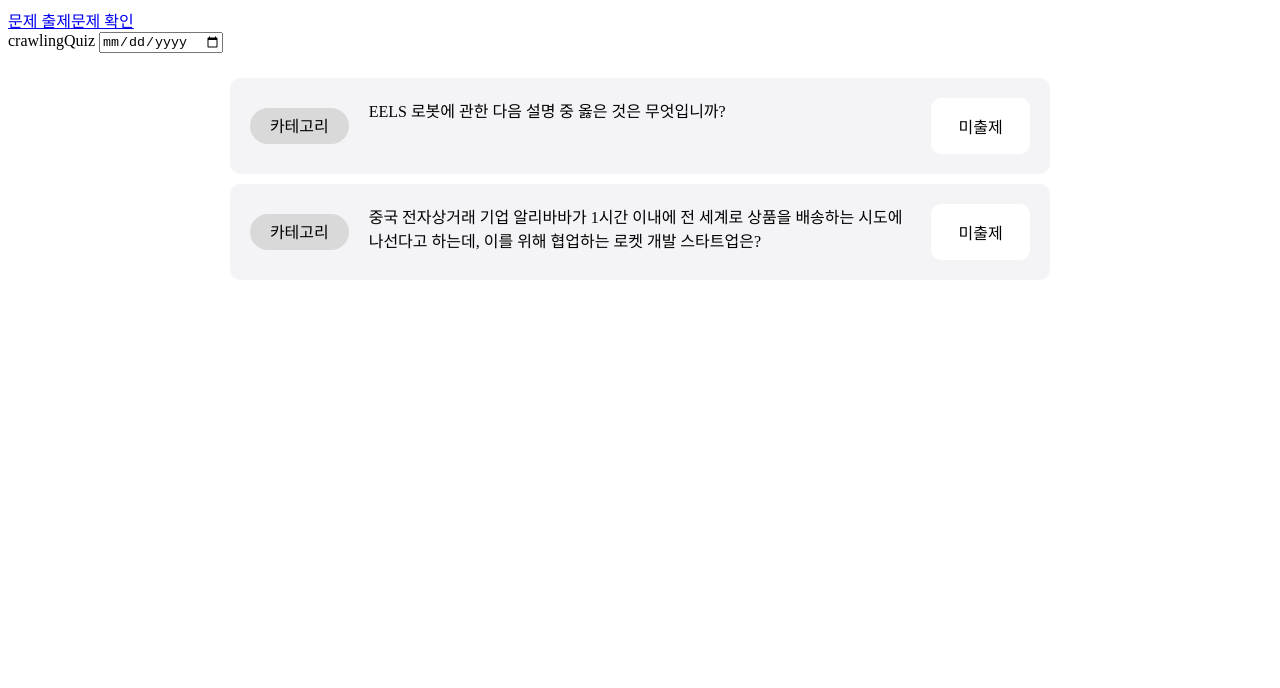
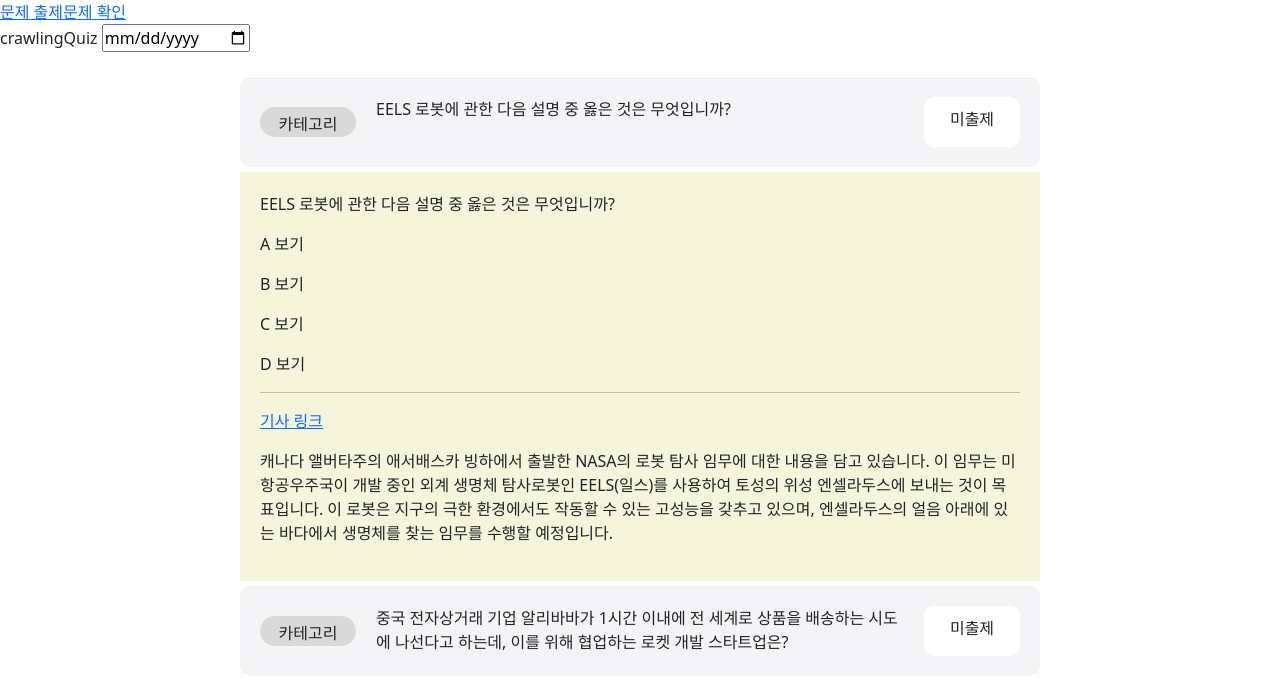
Before and after one commit to beyond-sw-camp/be04-4th-Triumers-Newsnippet, a Vue app: page /selectQuiz in a window 1280 px wide. Both pictures are taken after a click on the element "출제". Shown: the top 688 px of the page. Built offline with nearby package versions, Linux system fonts and the light colour scheme.

Commit message:
feat(manage) : 크롤링 문제 collapse 및 상세보기 추가 블록을 눌렀을 때 상세 정보 보이기 및 사라지게 하는 기능 추가, 상세보기 페이지 추가

```diff
--- a/package.json
+++ b/package.json
@@ -9,6 +9,7 @@
     "preview": "vite preview"
   },
   "dependencies": {
+    "bootstrap-vue-3": "^0.5.1",
     "vue": "^3.4.21",
     "vue-router": "^4.0.13"
   },
--- a/src/components/manage/SelectCrawlingQuiz.vue
+++ b/src/components/manage/SelectCrawlingQuiz.vue
@@ -5,25 +5,46 @@
 
     <div class="crawlingQuiz-container">
         <template v-for="crawlingQuiz in crawlingQuizList" :key="crawlingQuiz.id">
-                <div class="crawlingQuiz-item">
+
+            <div class="crawlingQuiz-item" data-bs-toggle="collapse" :data-bs-target="`#crawling${crawlingQuiz.id}`">
                 <div id="news-category">
                     카테고리
                 </div>
                 <p id="question"> {{ crawlingQuiz.content }} </p>
 
-                    <!-- 버블링 어쩌구 처리해서 버튼만 눌리게 하기 -->
-                    <div id="selectBtn" @click.stop="changeSelect(crawlingQuiz.id - 1)">
+                <div id="selectBtn" @click.stop.prevent="changeSelect(crawlingQuiz.id - 1)">
                     <p id="select-text" v-if="crawlingQuiz.selected">출제</p>
                     <p id="select-text" v-else>미출제</p>
                 </div>
             </div>
+
+            <div class="collapse" :id="`crawling${crawlingQuiz.id}`">
+                <div>
+                    <p id="content">{{ crawlingQuiz.content }}</p>
+                    <p> <span id="option">A</span> <span> 보기 </span> </p>
+                    <p> <span id="option">B</span> <span> 보기 </span> </p>
+                    <p> <span id="option">C</span> <span> 보기 </span> </p>
+                    <p> <span id="option">D</span> <span> 보기 </span> </p>
+                </div>
+                <hr>
+                <div>
+                    <p> <span><a :href="`${crawlingQuiz.newsLink}`">기사 링크</a></span> </p>
+                    <p>
+                        {{ crawlingQuiz.explanation }}
+                    </p>
+                </div>
+
+            </div>
+
         </template>
     </div>
+
+
+
 
 </template>
 
 <style scoped>
-
 .crawlingQuiz-container {
     padding: 20px;
     display: flex;
@@ -50,20 +71,27 @@
     text-align: center;
 }
 
-#selectBtn{
+#selectBtn {
     width: 100px;
     margin: 10px;
+    padding-top: 10px;
     border-radius: 10px;
     text-align: center;
     background-color: white;
     justify-content: flex-end;
 }
 
-#question{
+#question {
     width: 550px;
     margin: 10px;
 }
 
+.collapse,
+.collapsing {
+    width: 800px;
+    background-color: beige;
+    padding: 20px;
+}
 </style>
 
 <script setup>
@@ -71,16 +99,17 @@ import { ref, onMounted, reactive } from "vue";
 import { useRoute } from 'vue-router'
 
 const date = ref(0);
+
 const changeSelect = (id) => {
 
     // 삭제인지 추가인지 판단해서 요청보내기, 버튼 변경
     const isSelected = crawlingQuizList[id].selected;
     let url = '';
 
-    if(isSelected){
+    if (isSelected) {
         url = `http://#{id}`;
     }
-    else{
+    else {
         url = `http://#{id}`;
     }
 
```
Also changed, not shown: src/main.js (+9 -3 lines). Lines whose indentation alone changed are shown as unchanged.
